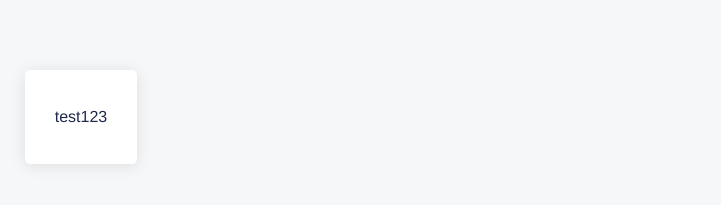
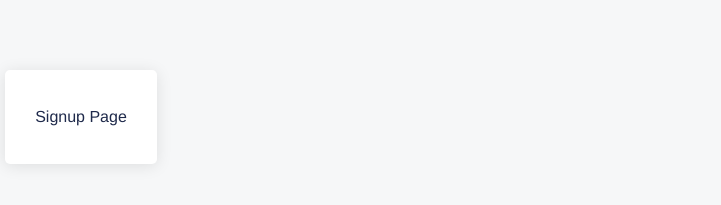
Before and after one commit to WhiteAdy/todos-frontend, a React (Vite) app: page /signup in a window 1280 px wide. Before the commit this address led to /. Shown: the part 311-516 px from the top of the page, without its empty margins (559-1280 px from the left). Built offline with nearby package versions, Linux system fonts and the light colour scheme; a web font is replaced by a local one.

Commit message:
init Login and Signup Pages + add routes for them

```diff
--- a/src/@layouts/LoginLayout/LoginLayout.tsx
+++ /dev/null
@@ -1,4 +0,0 @@
-function LoginLayout() {
-	return <div>LoginLayout</div>;
-}
-export default LoginLayout;
--- /dev/null
+++ b/src/@pages/LoginPage/LoginPage.module.scss
@@ -0,0 +1,5 @@
+.LoginPage {
+	height: 100%;
+	display: grid;
+	place-items: center;
+}
--- /dev/null
+++ b/src/@pages/LoginPage/LoginPage.tsx
@@ -0,0 +1,12 @@
+import { Card } from '@components';
+import styles from './LoginPage.module.scss';
+
+function LoginPage() {
+	return (
+		<div className={styles.LoginPage}>
+			<Card>Login Page</Card>
+		</div>
+	);
+}
+
+export default LoginPage;
--- /dev/null
+++ b/src/@pages/SignupPage/SignupPage.module.scss
@@ -0,0 +1,5 @@
+.SignupPage {
+	height: 100%;
+	display: grid;
+	place-items: center;
+}
--- /dev/null
+++ b/src/@pages/SignupPage/SignupPage.tsx
@@ -0,0 +1,12 @@
+import { Card } from '@components';
+import styles from './SignupPage.module.scss';
+
+function SignupPage() {
+	return (
+		<div className={styles.SignupPage}>
+			<Card>Signup Page</Card>
+		</div>
+	);
+}
+
+export default SignupPage;
--- a/src/@pages/TodosPage/TodosPage.tsx
+++ b/src/@pages/TodosPage/TodosPage.tsx
@@ -4,7 +4,7 @@ import styles from './TodosPage.module.scss';
 function TodosPage() {
 	return (
 		<div className={styles.TodosPage}>
-			<Card>test123</Card>
+			<Card>Todos Page</Card>
 		</div>
 	);
 }
--- a/src/@pages/index.ts
+++ b/src/@pages/index.ts
@@ -1 +1,3 @@
 export { default as TodosPage } from './TodosPage/TodosPage';
+export { default as LoginPage } from './LoginPage/LoginPage';
+export { default as SignupPage } from './SignupPage/SignupPage';
--- a/src/App.tsx
+++ b/src/App.tsx
@@ -1,13 +1,15 @@
 import { AppLayout } from '@layouts';
-import { TodosPage } from '@pages';
+import { LoginPage, SignupPage, TodosPage } from '@pages';
 import { Navigate, Route, Routes } from 'react-router-dom';
 
 function App() {
 	return (
 		<Routes>
 			<Route path="/" element={<AppLayout />}>
+				<Route index element={<TodosPage />} />
+				<Route path="/login" element={<LoginPage />} />
+				<Route path="/signup" element={<SignupPage />} />
 				<Route path="*" element={<Navigate to="/" />} />
-				<Route index element={<TodosPage />} />
 			</Route>
 		</Routes>
 	);
```
